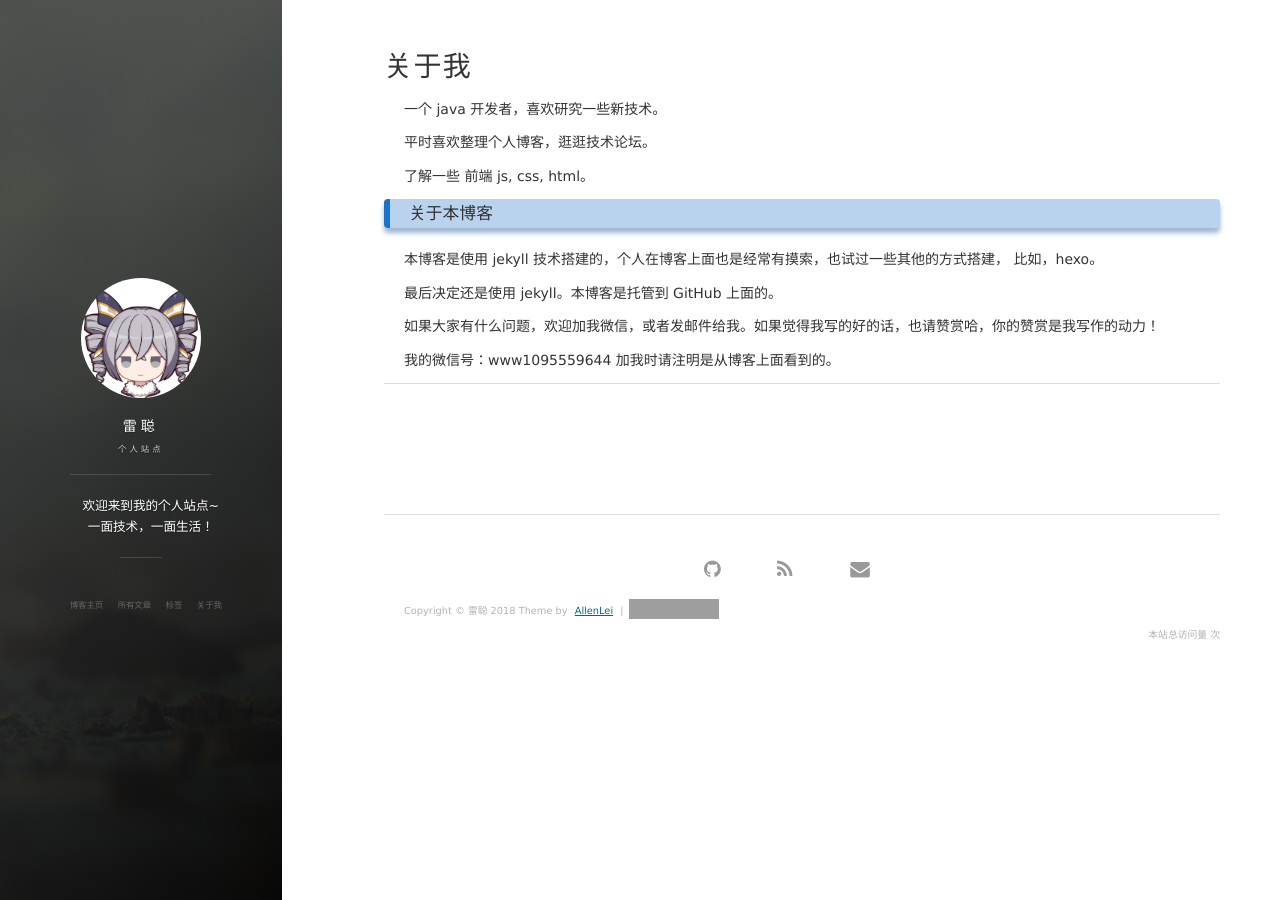
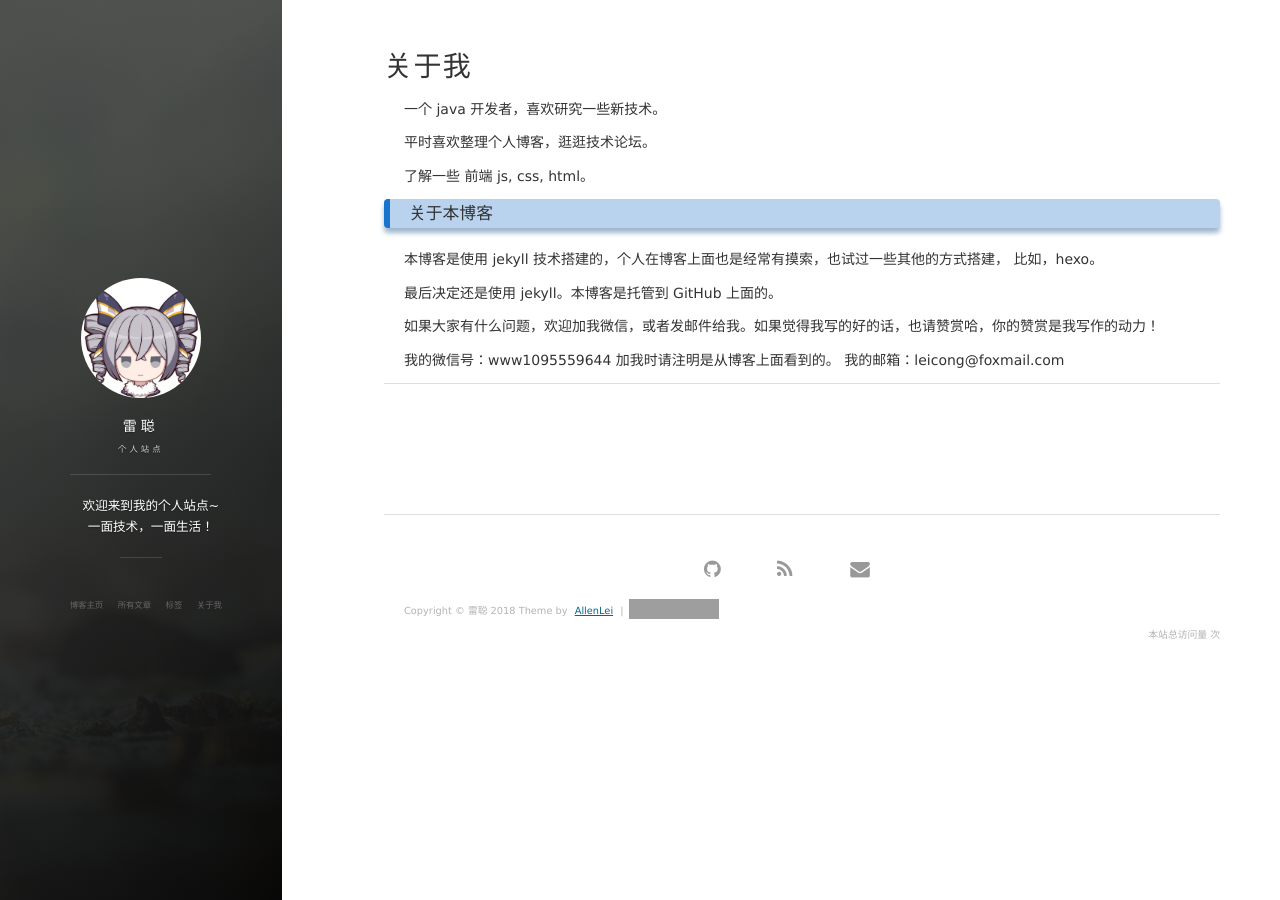
Before and after one commit to AllenLeic/allenleic.github.io, a Jekyll site: the page built from about.md, in a window 1280 px wide. Built offline with Jekyll 4.4.1, drawn with Linux system fonts in a browser that asks for light colours; nearby versions of some CDN libraries; comment, search, counter and statistics services are not loaded; grey boxes are pictures that could not be loaded.

Commit message:
docs(about): 添加了个人邮箱

```diff
--- a/about.md
+++ b/about.md
@@ -24,6 +24,8 @@ title: 关于我
 
 我的微信号：www1095559644   加我时请注明是从博客上面看到的。
 
+我的邮箱：leicong@foxmail.com
+
 <p>
 
 <p>
```
